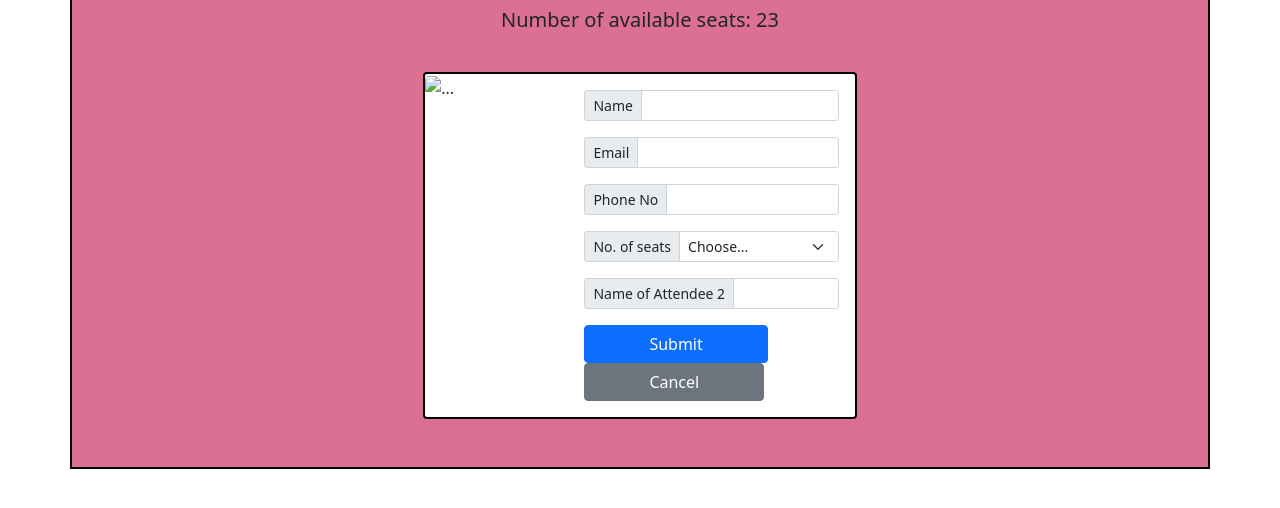
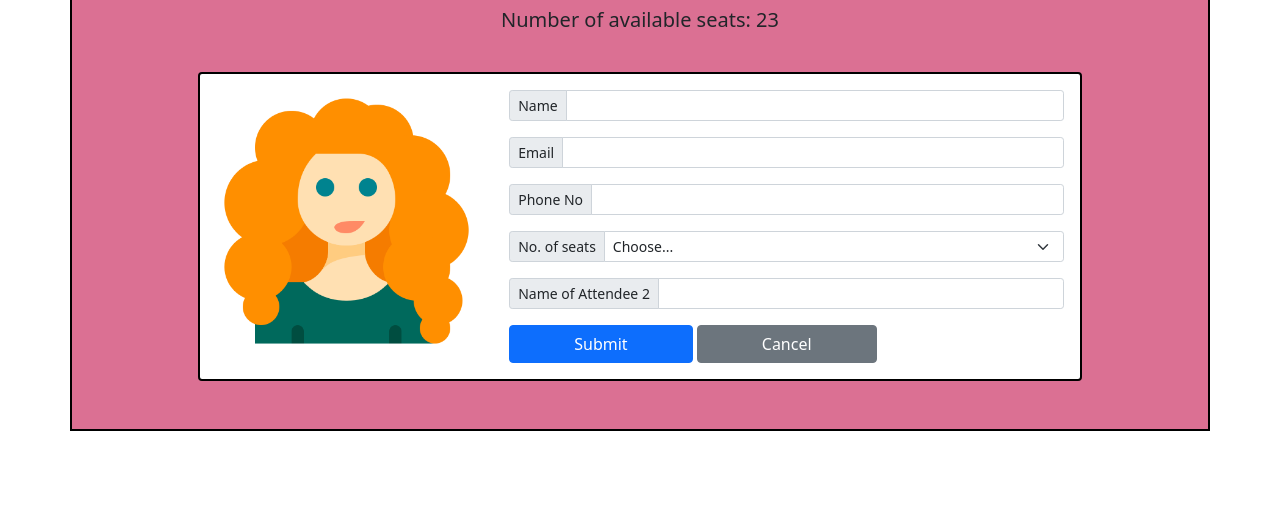
Before and after one commit to SmileVP/Bootstrap-Task-2, a plain HTML site: page index.html in a window 1280 px wide. Shown: the part 128-636 px from the top of the page. Drawn offline with nearby package versions, Linux system fonts and the light colour scheme.

Commit message:
Add files via upload

```diff
--- a/index.html
+++ b/index.html
@@ -29,7 +29,7 @@
 
                 <div class="row g-0">
                   <div class="col-md-4">
-                    <img src="../../Assets/login girl.png" class="img-fluid rounded-start" alt="...">
+                    <img src="./login girl.png" class="img-fluid rounded-start" alt="...">
                   </div>
                   <div class="col-md-8">
                     <div class="card-body">
```
Also changed, not shown: login girl.png (added).
